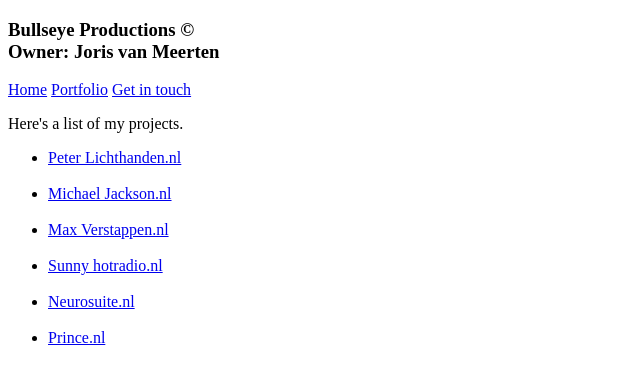
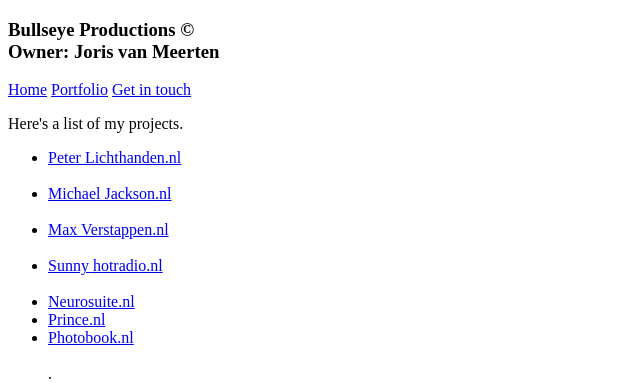
Before and after one commit to Georgyporgie/portfolio-mobile, a plain HTML site: page mijn werk.html in a window 1280 px wide. Shown: the whole page, without its empty margins (0-640 px from the left). Drawn offline with Linux system fonts and the light colour scheme.

Commit message:
Update mijn werk.html

```diff
--- a/mijn werk.html
+++ b/mijn werk.html
@@ -47,13 +47,18 @@
 <li>
      <a href="https://neurosuite.netlify.app">Neurosuite.nl</a>
     </li>
-     <br>
+
 
 
 <li>
      <a href="https://theincredibleprince.netlify.app">Prince.nl</a>
     </li>
 
+	<li>
+     <a href="https://photobookpeterjoris.netlify.app/">Photobook.nl</a>
+    </li>
+	     <br>   .
+
 </ul>
   </div>
  </body>
```
